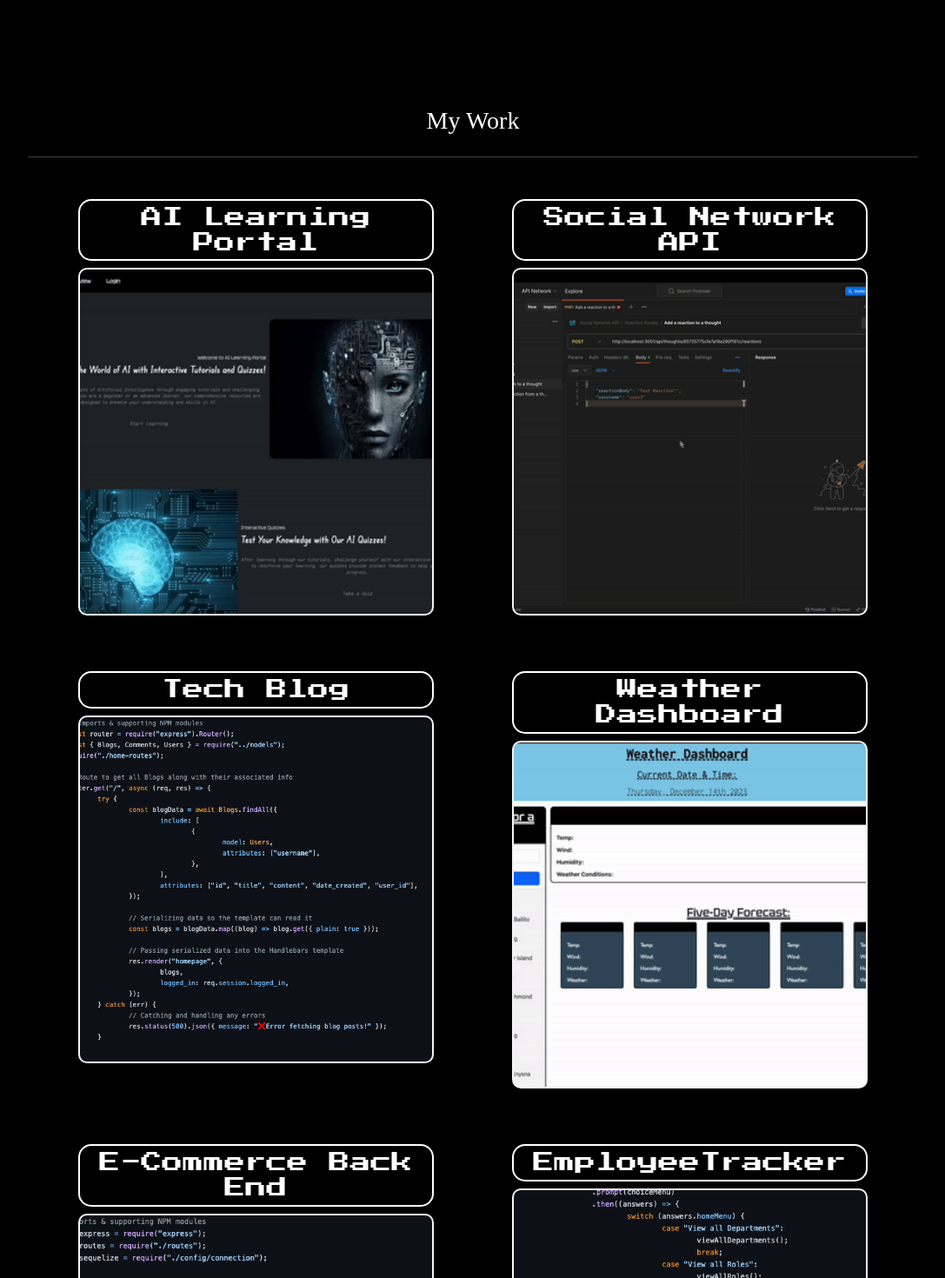
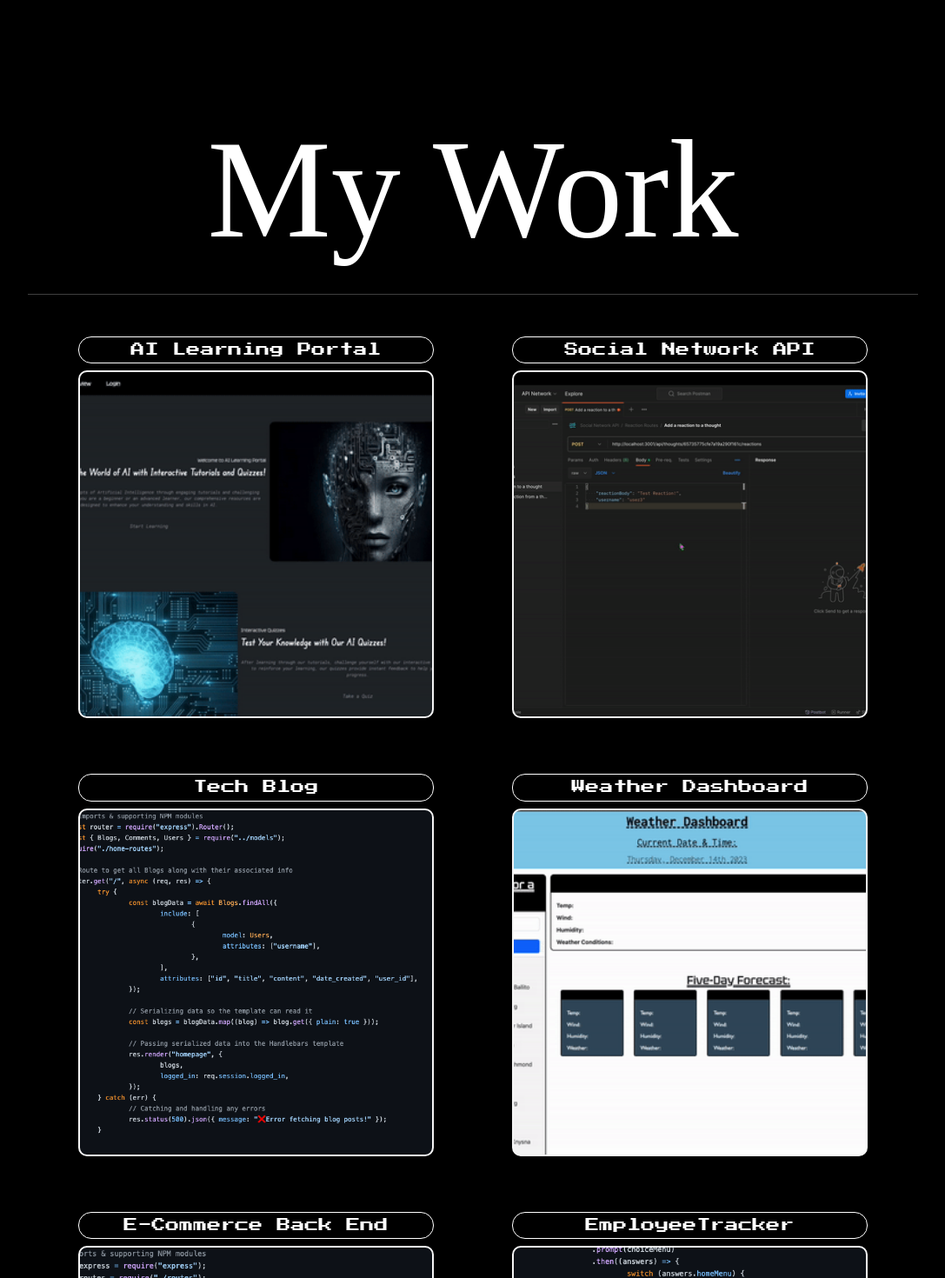
Before and after one commit to Jackspence6/react-portfolio-app, a React (Create React App) app: page / in a window 1280 px wide. Shown: the part 740-2210 px from the top of the page at 87% size, without its empty margins (128-1215 px from the left). Built offline with nearby package versions, Linux system fonts and the light colour scheme; a web font is replaced by a local one.

Commit message:
Improved app layout and styling.

```diff
--- a/src/components/pages/Home.js
+++ b/src/components/pages/Home.js
@@ -57,12 +57,12 @@ export default function Home() {
 						deletionSpeed={90}
 					/>
 				</div>
-				<h3>My Work</h3>
+				<h3 id="workHeading">My Work</h3>
 				<hr />
 				<div id="workContainer">
 					{/* AI Learning Portal */}
 					<div className="workItemCard">
-						<h4>AI Learning Portal</h4>
+						<h4 className="itemName">AI Learning Portal</h4>
 						<a
 							target="_blank"
 							rel="noreferrer"
@@ -75,7 +75,7 @@ export default function Home() {
 					</div>
 					{/* NoSQL: Social Network API */}
 					<div className="workItemCard">
-						<h4>Social Network API</h4>
+						<h4 className="itemName">Social Network API</h4>
 						<a
 							target="_blank"
 							rel="noreferrer"
@@ -88,7 +88,7 @@ export default function Home() {
 					</div>
 					{/* Tech Blog: A Developer's Tech Blog Platform */}
 					<div className="workItemCard">
-						<h4>Tech Blog</h4>
+						<h4 className="itemName">Tech Blog</h4>
 						<a
 							target="_blank"
 							rel="noreferrer"
@@ -101,7 +101,7 @@ export default function Home() {
 					</div>
 					{/* Weather Dashboard */}
 					<div className="workItemCard">
-						<h4>Weather Dashboard</h4>
+						<h4 className="itemName">Weather Dashboard</h4>
 						<a
 							target="_blank"
 							rel="noreferrer"
@@ -114,7 +114,7 @@ export default function Home() {
 					</div>
 					{/* E-Commerce Back End */}
 					<div className="workItemCard">
-						<h4>E-Commerce Back End</h4>
+						<h4 className="itemName">E-Commerce Back End</h4>
 						<a
 							target="_blank"
 							rel="noreferrer"
@@ -127,7 +127,7 @@ export default function Home() {
 					</div>
 					{/* SQL: EmployeeTracker */}
 					<div className="workItemCard">
-						<h4>EmployeeTracker</h4>
+						<h4 className="itemName">EmployeeTracker</h4>
 						<a
 							target="_blank"
 							rel="noreferrer"
--- a/src/styles/Home.css
+++ b/src/styles/Home.css
@@ -17,9 +17,13 @@ h4 {
 	color: white;
 	font-weight: bold;
 	text-align: center;
-	border: 2px solid white;
+	border: 1px solid white;
 	border-radius: 15px;
 	padding: 5px;
+}
+
+#workHeading {
+	font-size: 10rem;
 }
 
 #homeContainer {
@@ -100,6 +104,10 @@ h4 {
 	margin: 2rem;
 }
 
+.itemName {
+	font-size: 1rem;
+}
+
 /* Portfolio Items */
 #ai-learning-portal {
 	background-image: url("../assets/ai-learning-portal.gif");
```
